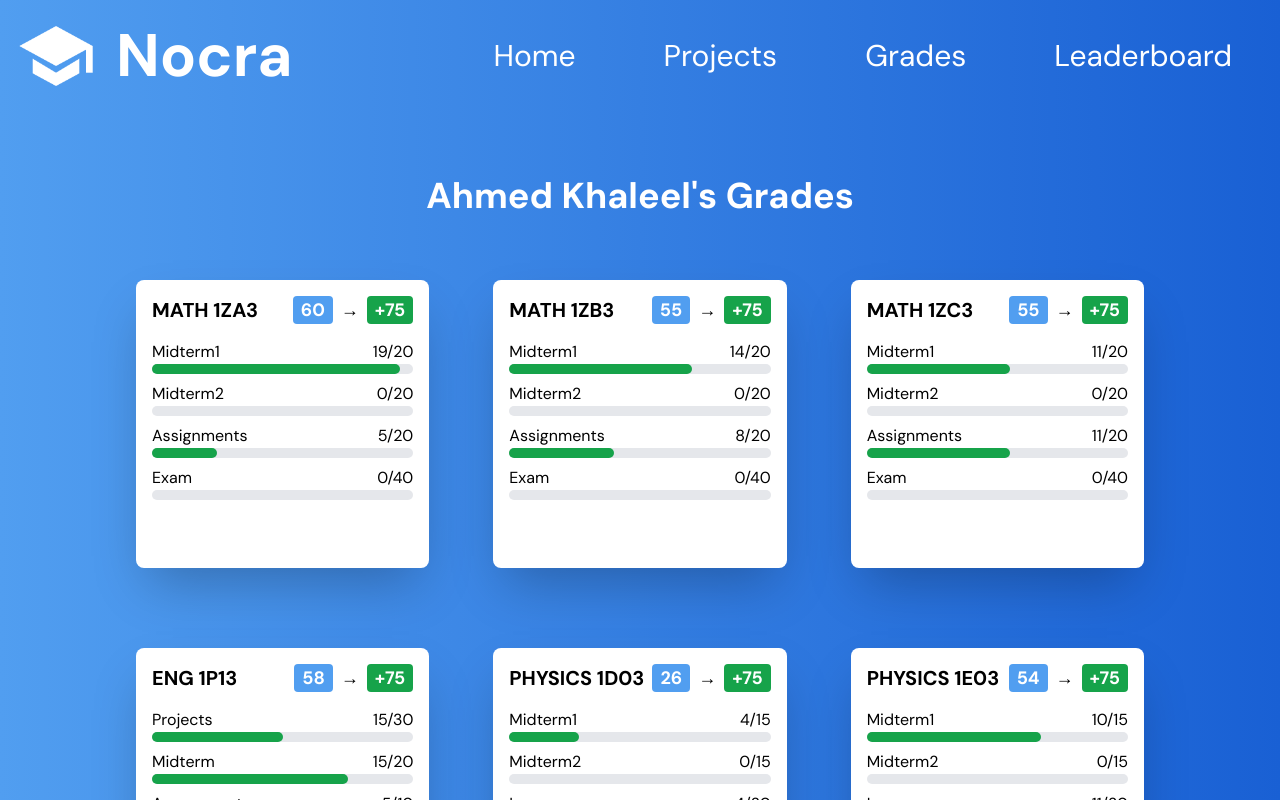
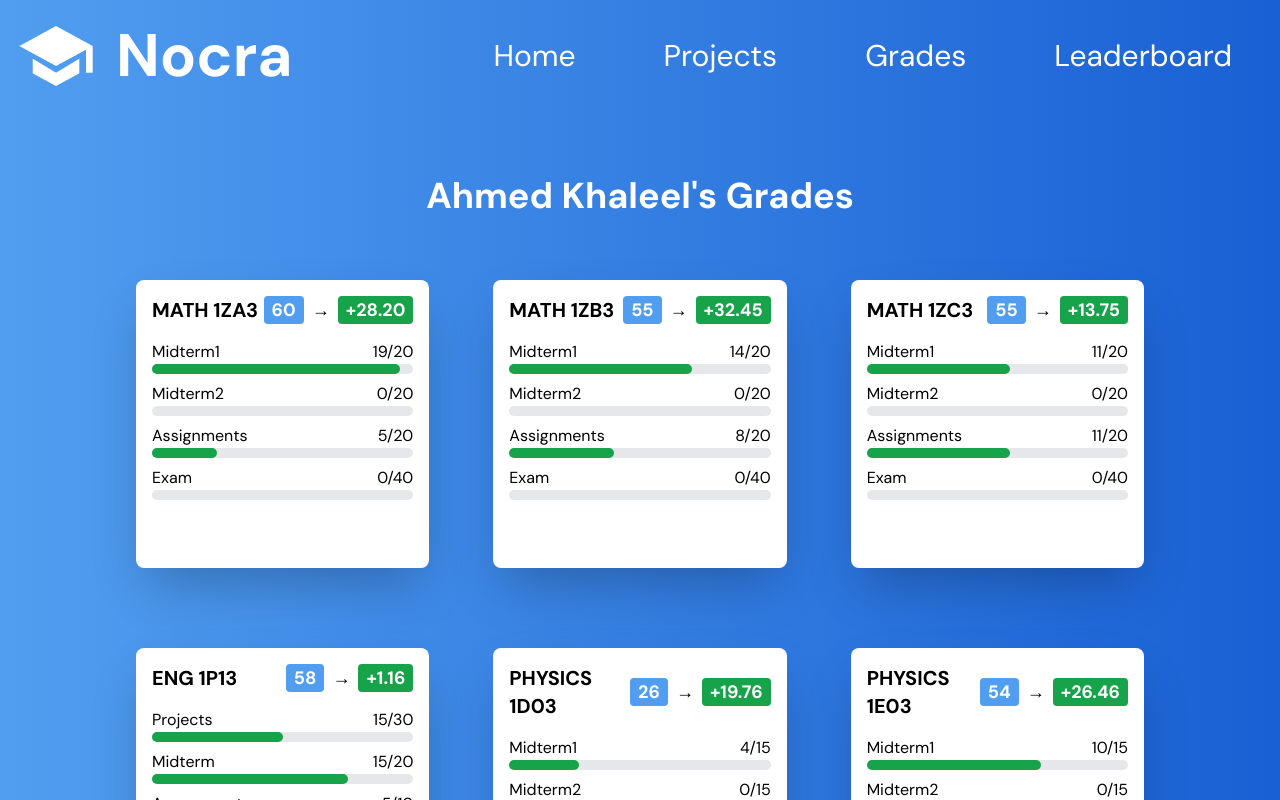
Before and after one commit to ahmedkhaleel2004/nocra, a Next.js app: page /grades in a window 1280 px wide. Shown: the top 800 px of the page. Built offline with nearby package versions, Linux system fonts and the light colour scheme.

Commit message:
grade scoring added

```diff
--- a/app/components/CourseCard.tsx
+++ b/app/components/CourseCard.tsx
@@ -12,14 +12,19 @@ interface CourseCardProps {
 	courseName: string;
 	assignments: Assignment[];
 	currentGrade: string | number;
+	lastYearAverage: number;
 }
 
 const CourseCard: React.FC<CourseCardProps> = ({
 	courseName,
 	assignments,
 	currentGrade,
+	lastYearAverage,
 }) => {
 	const roundedGrade = Math.round(Number(currentGrade) * 100);
+	const difficulty = 100 - lastYearAverage; // Assuming lower average means higher difficulty
+	const difficultyScore = (difficulty * roundedGrade) / 100;
+
 	return (
 		<div className="bg-white rounded-lg p-4 mb-4 min-h-[18rem] shadow-2xl">
 			<div className="flex justify-between items-center">
@@ -30,8 +35,7 @@ const CourseCard: React.FC<CourseCardProps> = ({
 					</span>
 					<span className="mx-2 text-lg font-semibold">→</span>
 					<span className="text-lg text-white bg-green-600 rounded px-2 font-semibold">
-						{/* Second score goes here */}
-						+75
+						+{difficultyScore.toFixed(2)} {/* Display the calculated score */}
 					</span>
 				</div>
 			</div>
--- a/app/grades/page.tsx
+++ b/app/grades/page.tsx
@@ -105,6 +105,19 @@ const Grades = () => {
 			Labs: 14,
 		},
 	};
+	interface LastYearAverages {
+		[courseCode: string]: number;
+	}
+
+	const lastYearAverages: LastYearAverages = {
+		"MATH 1ZA3": 53,
+		"MATH 1ZB3": 41,
+		"MATH 1ZC3": 75,
+		"ENG 1P13": 98,
+		"PHYSICS 1D03": 24,
+		"PHYSICS 1E03": 51,
+		"CHEM 1E03": 88,
+	};
 
 	function calculateCurrentGrades(
 		courses: CourseStructure,
@@ -177,7 +190,10 @@ const Grades = () => {
 						className="opacity-0 translate-y-4 animate-slideDown"
 						style={{ animationDelay: `${index * 50}ms` }}
 					>
-						<CourseCard {...course} />
+						<CourseCard
+							{...course}
+							lastYearAverage={lastYearAverages[course.courseName]}
+						/>
 					</div>
 				))}
 			</section>
```
